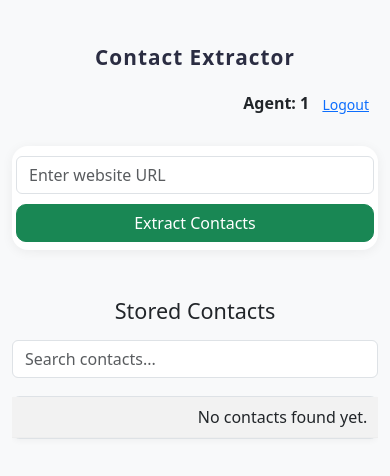
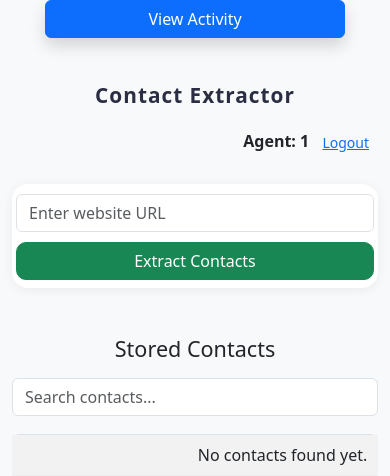
Before and after one commit to supratheek0906/webscrapper, a Flask app: page / in a window 390 px wide. Shown: the top 476 px of the page. Run offline with Flask 3, Linux system fonts and the light colour scheme; the visitor is signed in with stand-in values (Sample User, id 1); data that the repository does not hold is empty.

Commit message:
Update index.html

```diff
--- a/templates/index.html
+++ b/templates/index.html
@@ -4,7 +4,6 @@
     <meta charset="UTF-8">
     <title>Contact Extractor</title>
     <meta name="viewport" content="width=device-width, initial-scale=1">
-    <!-- Bootstrap CSS CDN -->
     <link href="https://cdn.jsdelivr.net/npm/bootstrap@5.3.0/dist/css/bootstrap.min.css" rel="stylesheet">
     <style>
         body { background: #f8f9fa; }
@@ -33,6 +32,12 @@
             margin-bottom: 8px;
             text-align: center;
             flex: 1 1 100%;
+        }
+        .view-activity-btn-fixed {
+            position: fixed;
+            top: 20px;
+            right: 30px;
+            z-index: 1050;
         }
         .card-bar {
             width: 100%;
@@ -85,7 +90,6 @@
         .call-link:hover {
             color: #145c32;
         }
-        /* Responsive styles */
         @media (max-width: 900px) {
             .card-bar { max-width: 100%; }
         }
@@ -99,7 +103,6 @@
             .search-bar-row { flex-direction: column; align-items: flex-start; }
             .search-bar { width: 100%; }
             .website-col { max-width: 100%; }
-            /* Table mobile stacking */
             .table thead { display: none; }
             .table, .table tbody, .table tr, .table td { display: block; width: 100%; }
             .table tr { margin-bottom: 1rem; border-radius: 8px; box-shadow: 0 2px 6px rgba(0,0,0,0.04); background: #fff; }
@@ -114,10 +117,24 @@
                 font-weight: bold;
                 color: #2b2d42;
             }
+            .view-activity-btn-fixed {
+                position: static;
+                display: block;
+                margin: 0 auto 10px auto;
+                width: 90vw;
+                max-width: 300px;
+                top: unset;
+                right: unset;
+            }
         }
     </style>
 </head>
 <body>
+    <a href="{{ url_for('activity') }}"
+       class="btn btn-primary view-activity-btn-fixed shadow"
+       style="font-weight:500;">
+        View Activity
+    </a>
     <div class="container">
         <div class="main-title-wrapper">
             <div class="main-title">
@@ -179,12 +196,12 @@
                                 </td>
                                 <td data-label="Mobile Numbers">
                                     {% for mobile in (row.mobiles or '').split(',') if mobile %}
-                                        <a href="#" class="call-link" data-mobile="{{ mobile|replace(' ', '')|replace('-', '')|trim }}">{{ mobile|replace(' ', '')|replace('-', '')|trim }}</a><br>
+                                        <a href="#" class="call-link" data-mobile="{{ mobile|replace(' ', '')|replace('-', '')|trim }}" data-type="phone">{{ mobile|replace(' ', '')|replace('-', '')|trim }}</a><br>
                                     {% endfor %}
                                 </td>
                                 <td data-label="Landline Numbers">
                                     {% for landline in (row.landlines or '').split(',') if landline %}
-                                        <a href="#" class="call-link" data-mobile="{{ landline|replace(' ', '')|replace('-', '')|trim }}">{{ landline|replace(' ', '')|replace('-', '')|trim }}</a><br>
+                                        <a href="#" class="call-link" data-mobile="{{ landline|replace(' ', '')|replace('-', '')|trim }}" data-type="landline">{{ landline|replace(' ', '')|replace('-', '')|trim }}</a><br>
                                     {% endfor %}
                                 </td>
                                 <td data-label="Date Added" class="date-col">
@@ -219,13 +236,10 @@
             </div>
         </div>
     </div>
-    <!-- Toast for call status -->
     <div class="position-fixed bottom-0 end-0 p-3" style="z-index: 9999">
       <div id="callToast" class="toast align-items-center text-bg-primary border-0" role="alert" aria-live="assertive" aria-atomic="true">
         <div class="d-flex">
-          <div class="toast-body" id="callToastBody">
-            <!-- Status will appear here -->
-          </div>
+          <div class="toast-body" id="callToastBody"></div>
           <button type="button" class="btn-close btn-close-white me-2 m-auto" data-bs-dismiss="toast" aria-label="Close"></button>
         </div>
       </div>
@@ -266,11 +280,22 @@
                 if (deleteFormAction) { deleteFormAction.submit(); }
             });
 
-            // Click-to-call AJAX logic
             document.querySelectorAll('.call-link').forEach(function(link) {
                 link.addEventListener('click', function(e) {
                     e.preventDefault();
                     var number = this.getAttribute('data-mobile');
+                    var contactType = this.getAttribute('data-type') || 'phone';
+                    fetch('{{ url_for("log_activity") }}', {
+                        method: 'POST',
+                        headers: {
+                            'Content-Type': 'application/json',
+                            'X-Requested-With': 'XMLHttpRequest'
+                        },
+                        body: JSON.stringify({
+                            contact_type: contactType,
+                            contact_value: number
+                        })
+                    });
                     fetch('{{ url_for("click2call") }}', {
                         method: 'POST',
                         headers: {
```
